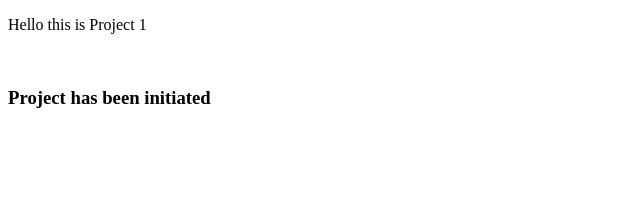
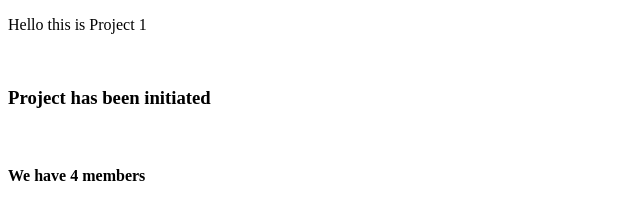
Before and after one commit to VaibhavPandey712/Project, a plain HTML site: page index.html in a window 1280 px wide. Shown: the whole page, without its empty margins (0-640 px from the left). Drawn offline with Linux system fonts and the light colour scheme.

Commit message:
updated something

```diff
--- a/index.html
+++ b/index.html
@@ -9,5 +9,7 @@
     <P>Hello this is Project 1</P>
     <br>
     <h3>Project has been initiated</h3>
+    <br>
+    <h4>We have 4 members</h4>
 </body>
 </html>
```
